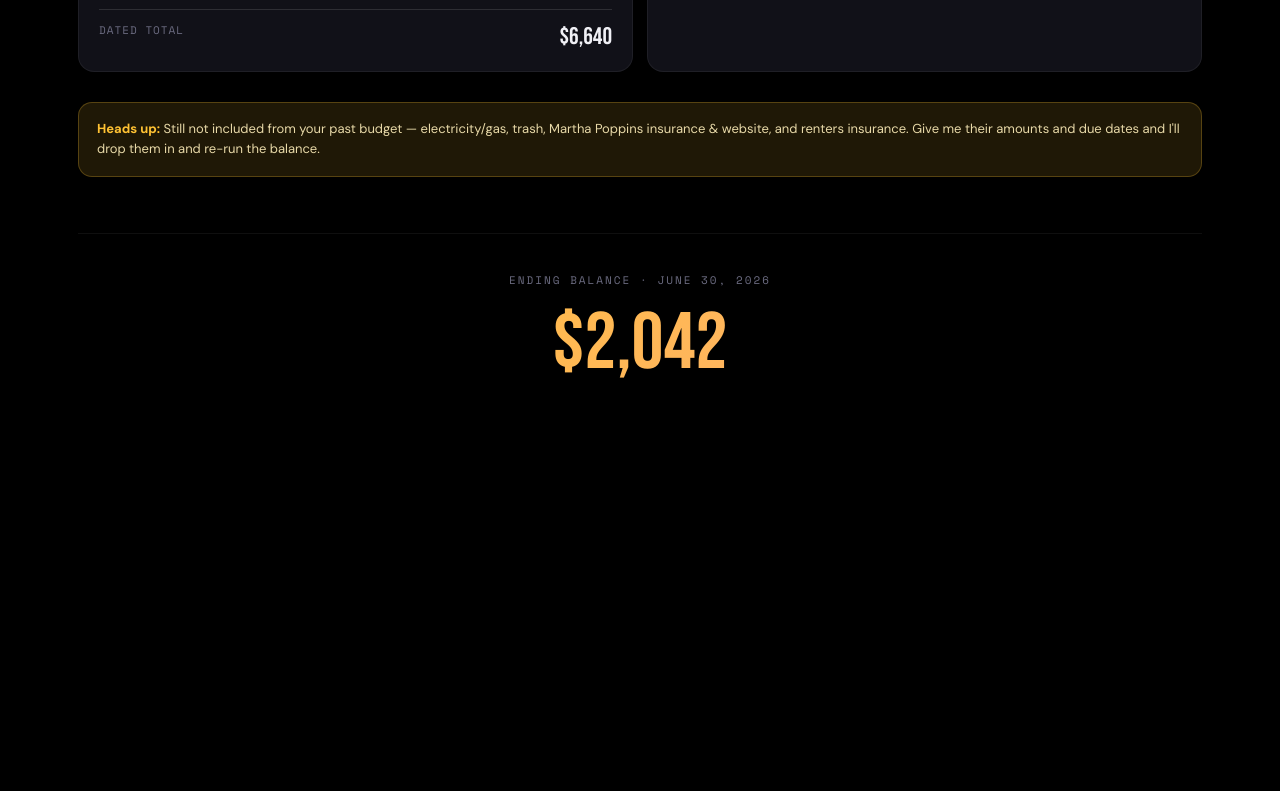
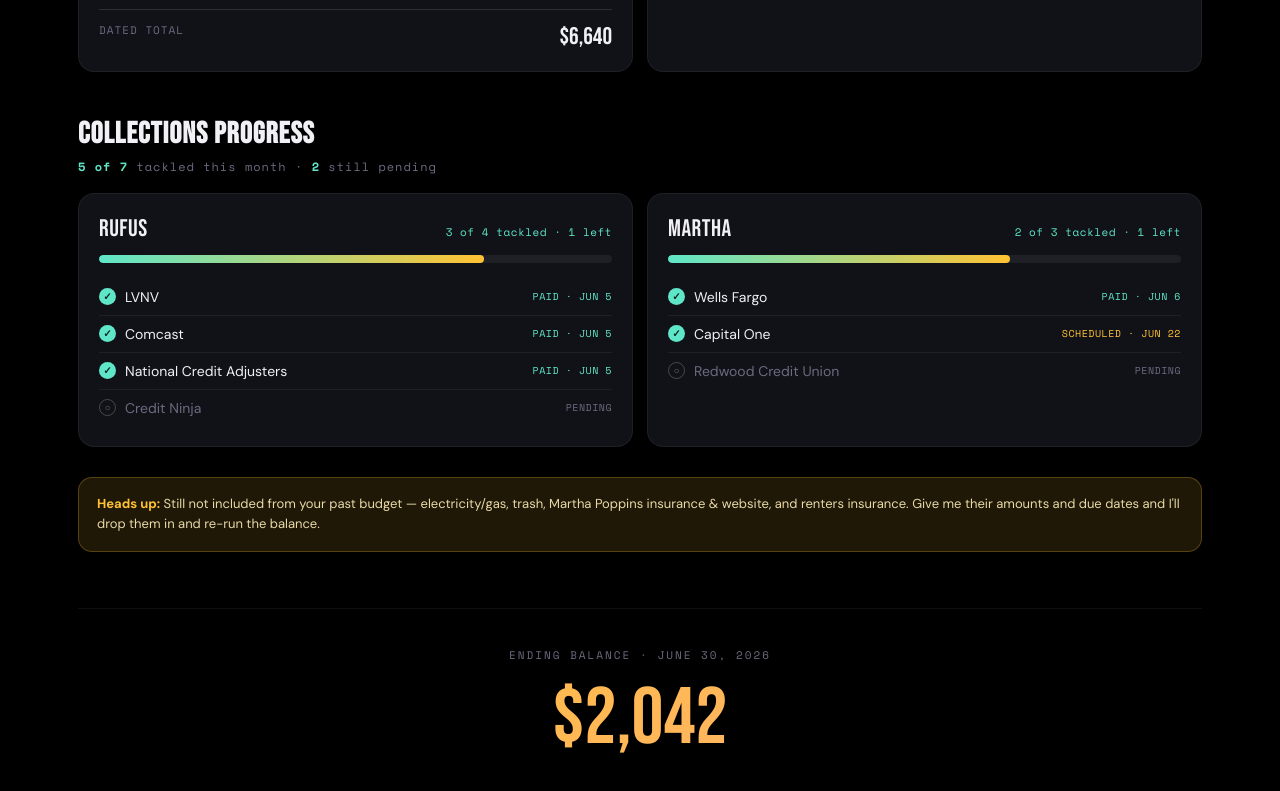
Before and after one commit to Rufplan/June-Budget, a plain HTML site: page index.html in a window 1280 px wide. Shown: the part 2418-3209 px from the top of the page. Before the commit the page ends 2910 px from the top, so only its background shows below. Drawn offline with nearby package versions, Linux system fonts and the light colour scheme.

Commit message:
Add files via upload

```diff
--- a/index.html
+++ b/index.html
@@ -198,10 +198,35 @@
   .modal-close { width: 100%; margin-top: 20px; padding: 12px; background: transparent; border: 1px solid rgba(255,255,255,0.16); border-radius: 10px; color: var(--white); font-family: 'Space Mono', monospace; font-size: 11px; letter-spacing: 1.5px; text-transform: uppercase; cursor: pointer; transition: background .15s; }
   .modal-close:hover { background: rgba(255,255,255,0.06); }
 
+  /* Collections */
+  .collections { margin-top: 44px; }
+  .collections h2 { font-family: 'Bebas Neue', sans-serif; font-size: 30px; letter-spacing: 1px; margin-bottom: 6px; }
+  .coll-sub { font-family: 'Space Mono', monospace; font-size: 12px; color: var(--gray); letter-spacing: 1px; margin-bottom: 18px; }
+  .coll-sub b { color: var(--mint); }
+  .coll-grid { display: grid; grid-template-columns: 1fr 1fr; gap: 14px; }
+  .coll-card { background: var(--card-bg); border: 1px solid var(--line); border-radius: 16px; padding: 20px; }
+  .coll-head { display: flex; justify-content: space-between; align-items: baseline; margin-bottom: 12px; }
+  .coll-name { font-family: 'Bebas Neue', sans-serif; font-size: 24px; letter-spacing: .5px; }
+  .coll-count { font-family: 'Space Mono', monospace; font-size: 11px; letter-spacing: .5px; color: var(--mint); }
+  .coll-bar { height: 8px; background: rgba(255,255,255,0.06); border-radius: 100px; overflow: hidden; margin-bottom: 16px; }
+  .coll-fill { height: 100%; border-radius: 100px; background: linear-gradient(90deg, var(--mint), var(--gold)); }
+  .coll-row { display: flex; justify-content: space-between; align-items: center; padding: 9px 0; border-bottom: 1px solid var(--line); font-size: 14px; }
+  .coll-row:last-child { border-bottom: none; }
+  .coll-acct { display: flex; align-items: center; gap: 9px; }
+  .coll-acct .ck { width: 17px; height: 17px; border-radius: 50%; display: inline-flex; align-items: center; justify-content: center; font-size: 10px; flex-shrink: 0; }
+  .ck.done { background: var(--mint); color: #06231d; font-weight: 700; }
+  .ck.pend { background: transparent; border: 1px solid rgba(255,255,255,0.22); color: var(--gray); }
+  .coll-acct.is-pending .lbl { color: var(--gray); }
+  .coll-status { font-family: 'Space Mono', monospace; font-size: 10px; letter-spacing: .5px; text-transform: uppercase; }
+  .coll-status.paid { color: var(--mint); }
+  .coll-status.sched { color: var(--gold); }
+  .coll-status.pending { color: var(--gray); }
+
   @media (max-width: 820px) {
     .flow-row { grid-template-columns: repeat(2, 1fr); }
     .weeks { grid-template-columns: repeat(2, 1fr); }
     .bd-grid { grid-template-columns: 1fr; }
+    .coll-grid { grid-template-columns: 1fr; }
   }
   @media (max-width: 560px) {
     .container { padding: 40px 14px 70px; }
@@ -298,6 +323,28 @@
         <div class="bd-row"><div><span class="label">Parking</span><span class="meta">$25 × 9 (Tue & Thu)</span></div><span class="amt lavender">$225</span></div>
         <div class="bd-row"><div><span class="label">Lunch</span><span class="meta">$6.50 × 22 weekdays</span></div><span class="amt peach">$143</span></div>
         <div class="subtotal"><span class="label">Spend Total</span><span class="amt">$1,568</span></div>
+      </div>
+    </div>
+  </div>
+
+  <div class="collections">
+    <h2>Collections Progress</h2>
+    <div class="coll-sub"><b>5 of 7</b> tackled this month · <b>2</b> still pending</div>
+    <div class="coll-grid">
+      <div class="coll-card">
+        <div class="coll-head"><span class="coll-name">Rufus</span><span class="coll-count">3 of 4 tackled · 1 left</span></div>
+        <div class="coll-bar"><div class="coll-fill" style="width:75%"></div></div>
+        <div class="coll-row"><div class="coll-acct"><span class="ck done">✓</span><span class="lbl">LVNV</span></div><span class="coll-status paid">Paid · Jun 5</span></div>
+        <div class="coll-row"><div class="coll-acct"><span class="ck done">✓</span><span class="lbl">Comcast</span></div><span class="coll-status paid">Paid · Jun 5</span></div>
+        <div class="coll-row"><div class="coll-acct"><span class="ck done">✓</span><span class="lbl">National Credit Adjusters</span></div><span class="coll-status paid">Paid · Jun 5</span></div>
+        <div class="coll-row"><div class="coll-acct is-pending"><span class="ck pend">○</span><span class="lbl">Credit Ninja</span></div><span class="coll-status pending">Pending</span></div>
+      </div>
+      <div class="coll-card">
+        <div class="coll-head"><span class="coll-name">Martha</span><span class="coll-count">2 of 3 tackled · 1 left</span></div>
+        <div class="coll-bar"><div class="coll-fill" style="width:66.6%"></div></div>
+        <div class="coll-row"><div class="coll-acct"><span class="ck done">✓</span><span class="lbl">Wells Fargo</span></div><span class="coll-status paid">Paid · Jun 6</span></div>
+        <div class="coll-row"><div class="coll-acct"><span class="ck done">✓</span><span class="lbl">Capital One</span></div><span class="coll-status sched">Scheduled · Jun 22</span></div>
+        <div class="coll-row"><div class="coll-acct is-pending"><span class="ck pend">○</span><span class="lbl">Redwood Credit Union</span></div><span class="coll-status pending">Pending</span></div>
       </div>
     </div>
   </div>
```
